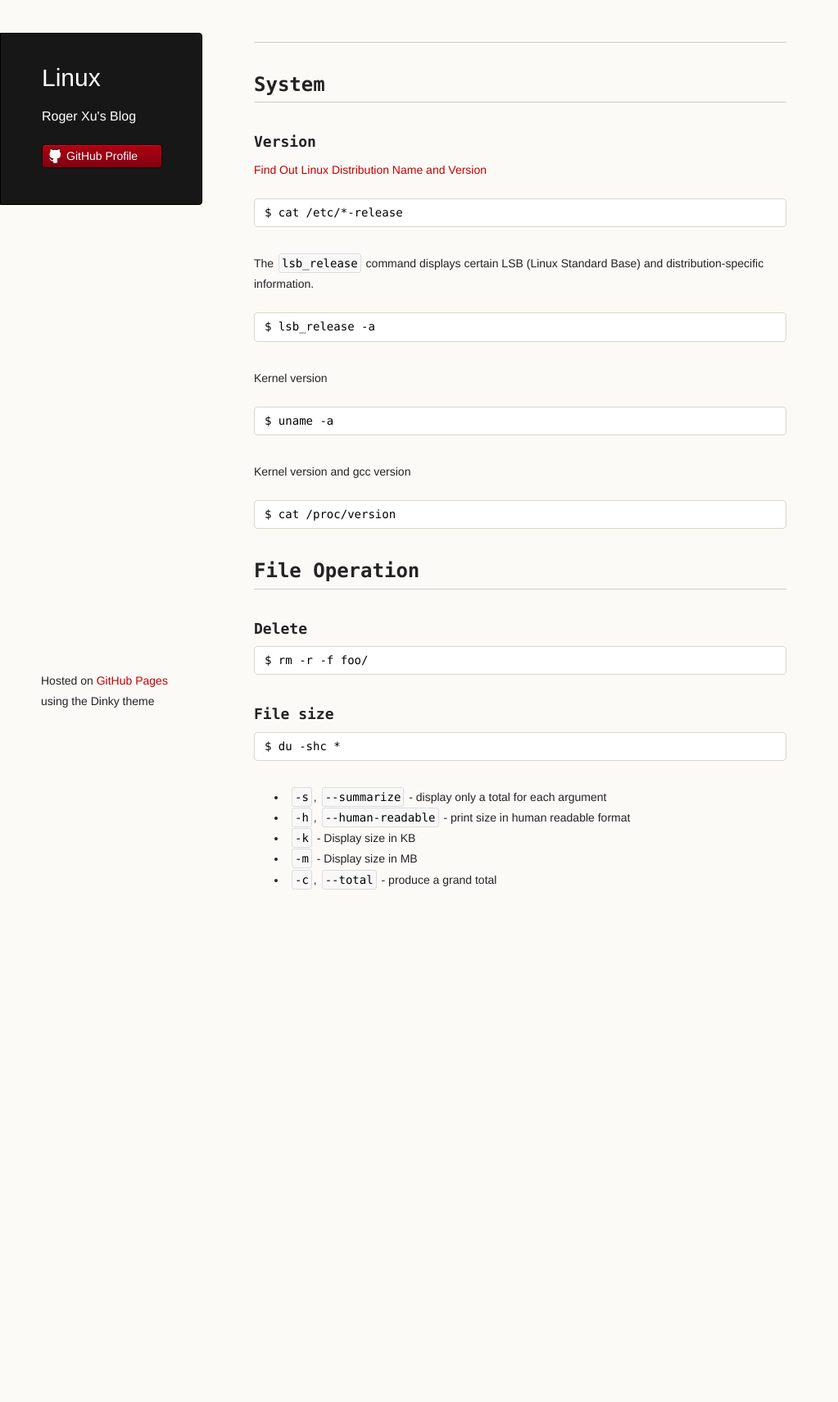
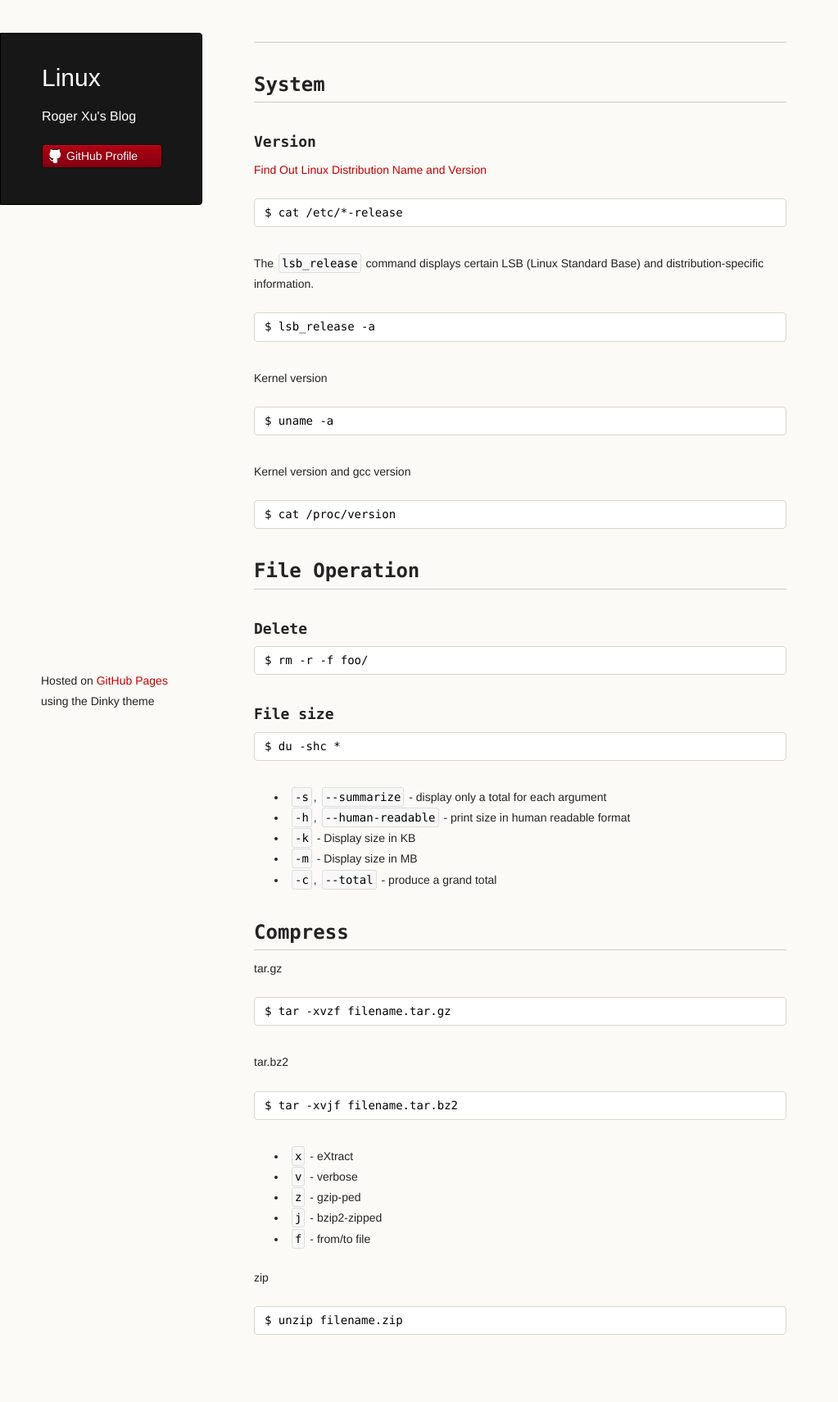
Before and after one commit to rogerxu/rogerxu.github.io, a Jekyll site: the page built from _posts/2013-06-26-linux.md, in a window 1280 px wide. Shown: the whole page at 82% size, without its empty margins (0-1023 px from the left). Built offline with Jekyll 4.4.1, drawn with Linux system fonts in a browser that asks for light colours; before the commit the page ends 1158 px from its top, so only the background shows below that.

Commit message:
Add compress section to Linux post.

```diff
--- a/_posts/2013-06-26-linux.md
+++ b/_posts/2013-06-26-linux.md
@@ -38,3 +38,24 @@ Kernel version and gcc version
 * `-k` - Display size in KB
 * `-m` - Display size in MB
 * `-c`, `--total` - produce a grand total
+
+## Compress
+
+tar.gz
+
+    $ tar -xvzf filename.tar.gz
+
+tar.bz2
+
+    $ tar -xvjf filename.tar.bz2
+
+
+* `x` - eXtract
+* `v` - verbose
+* `z` - gzip-ped
+* `j` - bzip2-zipped
+* `f` - from/to file
+
+zip
+
+    $ unzip filename.zip
```
